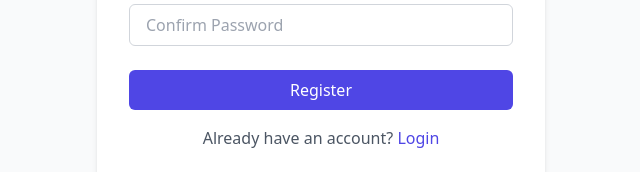
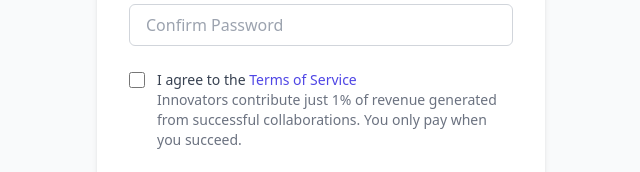
Before and after one commit to aselims/sanad, a React (Vite) app in the folder frontend/: page /auth in a window 1280 px wide. Both pictures are taken after a click on the button "Register". Shown: the part 620-792 px from the top of the page, without its empty margins (319-959 px from the left). Built offline with nearby package versions, Linux system fonts and the light colour scheme; no server answers.

Commit message:
added 1% terms

```diff
--- a/frontend/src/components/LegalPages.tsx
+++ b/frontend/src/components/LegalPages.tsx
@@ -58,22 +58,30 @@ export function LegalPage({ onBack, pageType }: LegalPageProps) {
         The Saned platform and its original content, features, and functionality are owned by Saned and are protected by international copyright, trademark, patent, trade secret, and other intellectual property or proprietary rights laws.
       </p>
 
-      <h2>6. Termination</h2>
+      <h2>6. Revenue Sharing Model</h2>
+      <p>
+        Innovators contribute just 1% of revenue generated from successful collaborations. You only pay when you succeed. This fair model ensures that our platform remains accessible to all innovators while sustainably supporting our services.
+      </p>
+      <p>
+        The 1% contribution applies only to revenue directly generated from collaborations facilitated through our platform. No upfront fees or charges will be applied before your project generates revenue.
+      </p>
+
+      <h2>7. Termination</h2>
       <p>
         We may terminate or suspend your account and bar access to the platform immediately, without prior notice or liability, under our sole discretion, for any reason whatsoever and without limitation, including but not limited to a breach of the Terms.
       </p>
 
-      <h2>7. Limitation of Liability</h2>
+      <h2>8. Limitation of Liability</h2>
       <p>
         In no event shall Saned, nor its directors, employees, partners, agents, suppliers, or affiliates, be liable for any indirect, incidental, special, consequential or punitive damages, including without limitation, loss of profits, data, use, goodwill, or other intangible losses, resulting from your access to or use of or inability to access or use the platform.
       </p>
 
-      <h2>8. Changes to Terms</h2>
+      <h2>9. Changes to Terms</h2>
       <p>
         Saned reserves the right, at its sole discretion, to modify or replace these Terms at any time. It is your responsibility to check these Terms periodically for changes.
       </p>
 
-      <h2>9. Contact Us</h2>
+      <h2>10. Contact Us</h2>
       <p>
         If you have any questions about these Terms, please contact us at legal@Saned.com.
       </p>
--- a/frontend/src/components/auth/RegisterForm.tsx
+++ b/frontend/src/components/auth/RegisterForm.tsx
@@ -2,6 +2,7 @@ import React, { useState } from 'react';
 import { useAuth } from '../../contexts/AuthContext';
 import { RegisterData } from '../../services/auth';
 import { INNOVATOR_TYPES, ROLE_DISPLAY_NAMES, INNOVATOR_TYPES_ARRAY } from '../../constants/roles';
+import { Link } from 'react-router-dom';
 
 interface RegisterFormProps {
   onSuccess?: () => void;
@@ -20,6 +21,7 @@ const RegisterForm: React.FC<RegisterFormProps> = ({ onSuccess, onLoginClick })
   const [confirmPassword, setConfirmPassword] = useState('');
   const [isSubmitting, setIsSubmitting] = useState(false);
   const [formError, setFormError] = useState<string | null>(null);
+  const [termsAgreed, setTermsAgreed] = useState(false);
 
   const handleChange = (e: React.ChangeEvent<HTMLInputElement | HTMLSelectElement>) => {
     const { name, value } = e.target;
@@ -43,6 +45,11 @@ const RegisterForm: React.FC<RegisterFormProps> = ({ onSuccess, onLoginClick })
 
     if (formData.password !== confirmPassword) {
       setFormError('Passwords do not match');
+      return;
+    }
+
+    if (!termsAgreed) {
+      setFormError('You must agree to the Terms of Service to register');
       return;
     }
 
@@ -171,6 +178,30 @@ const RegisterForm: React.FC<RegisterFormProps> = ({ onSuccess, onLoginClick })
           />
         </div>
 
+        <div className="mb-6">
+          <div className="flex items-start">
+            <div className="flex items-center h-5">
+              <input
+                id="terms"
+                name="terms"
+                type="checkbox"
+                checked={termsAgreed}
+                onChange={(e) => setTermsAgreed(e.target.checked)}
+                className="h-4 w-4 text-indigo-600 focus:ring-indigo-500 border-gray-300 rounded"
+                required
+              />
+            </div>
+            <div className="ml-3 text-sm">
+              <label htmlFor="terms" className="font-medium text-gray-700">
+                I agree to the <Link to="/legal/terms" className="text-indigo-600 hover:text-indigo-800" target="_blank">Terms of Service</Link>
+              </label>
+              <p className="text-gray-500">
+                Innovators contribute just 1% of revenue generated from successful collaborations. You only pay when you succeed.
+              </p>
+            </div>
+          </div>
+        </div>
+
         <button
           type="submit"
           disabled={isSubmitting}
```
